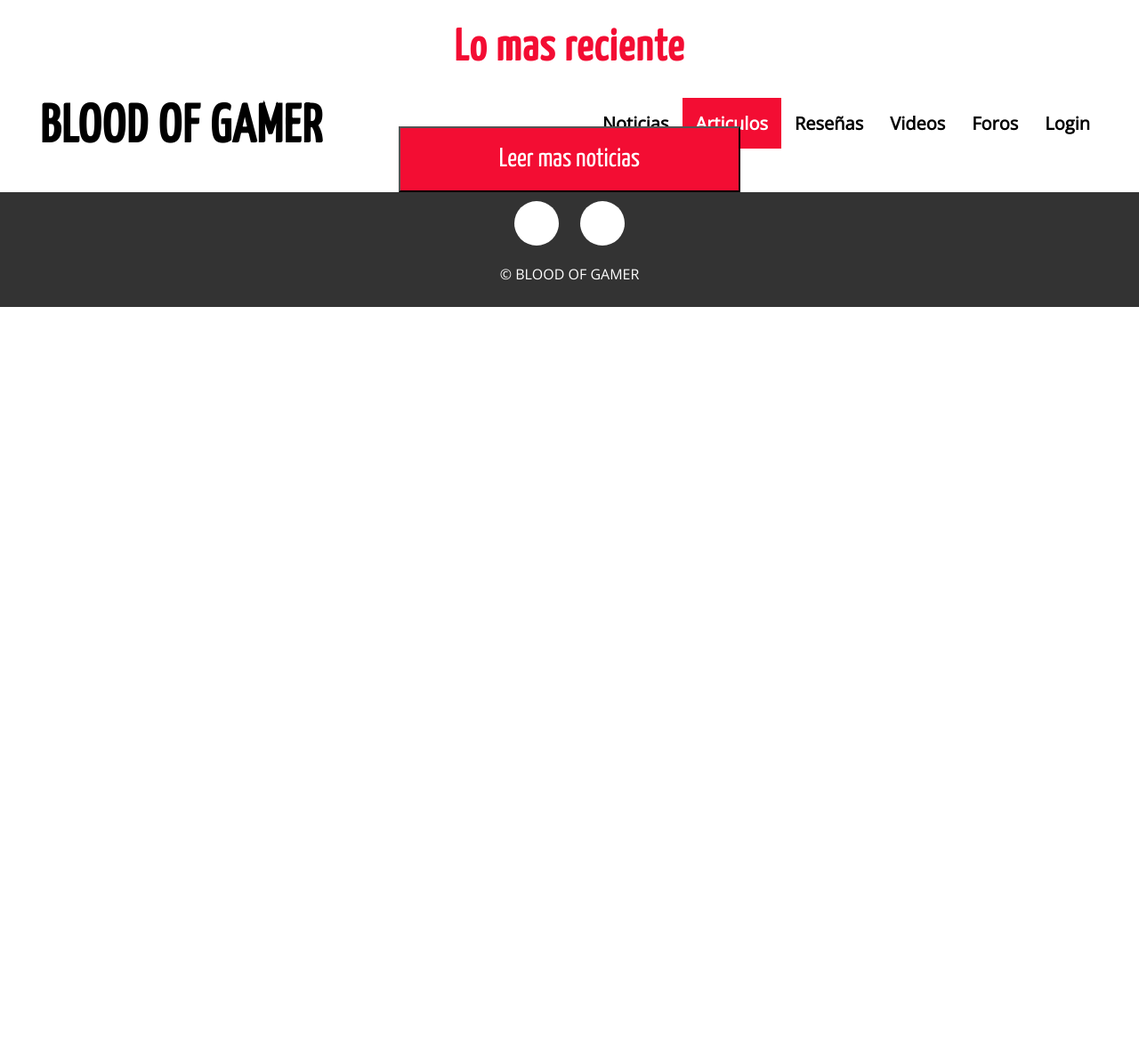
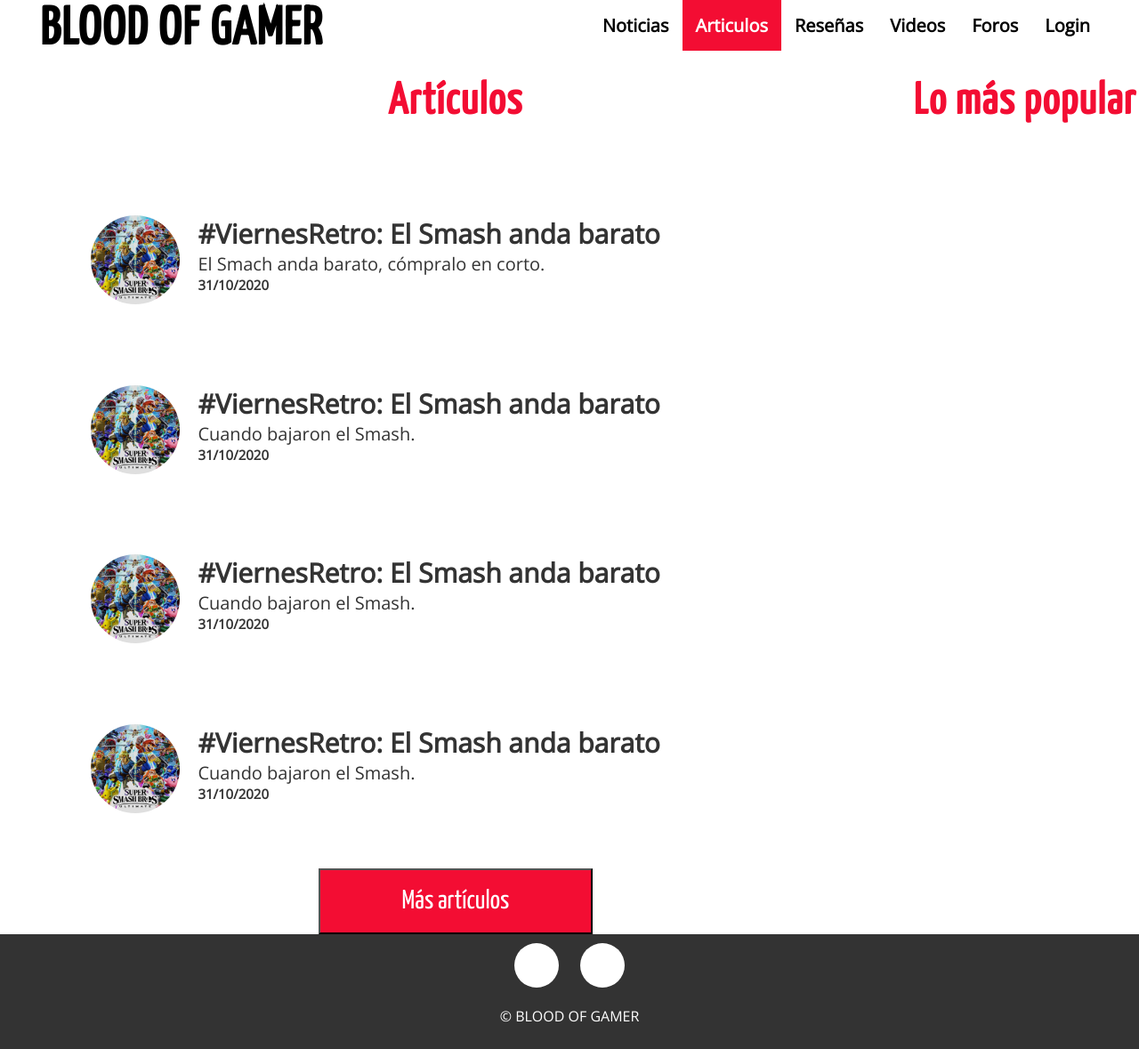
Before and after one commit to GiogenTapia/PaginaWeb, a PHP site: page /articulos.html in a window 1280 px wide. Shown: the whole page at 89% size. Before the commit the page ends 345 px from the top, so only its background shows below. Run offline with PHP 8.4, Linux system fonts and the light colour scheme.

Commit message:
Plantilla artículos generada

```diff
--- a/articulos.html
+++ b/articulos.html
@@ -7,7 +7,6 @@
         <meta name="viewport" content="width=device-width, initial-scale=1.0">
         <title>Documento xD</title>
     </head>
-    <h2 class="section__titulo">Lo mas reciente</h2>
     <body>
         <header class="header">
             <div class="contenedor">
@@ -27,9 +26,52 @@
             </div>
         </header>
         <main>
-
+            <h2 class="section__titulo">Artículos</h2>
+            <article>
+                <a title="Smach" href=""><img src="img/7.jpg" ></a>
+                <div>
+                    <a class="article_titulo" href="">
+                        #ViernesRetro: El Smash anda barato
+                    </a>
+                    <p class="article_texto">El Smach anda barato, cómpralo en corto.</p>
+                    <p class="fecha">31/10/2020</p>
+                </div>
+            </article>
+            <article>
+                <a title="Smach" href=""><img src="img/7.jpg" ></a>
+                <div>
+                    <a class="article_titulo" href="">
+                        #ViernesRetro: El Smash anda barato
+                    </a>
+                    <p class="article_texto">Cuando bajaron el Smash.</p>
+                    <p class="fecha">31/10/2020</p>
+                </div>
+            </article>
+            <article>
+                <a title="Smach" href=""><img src="img/7.jpg" ></a>
+                <div>
+                    <a class="article_titulo" href="">
+                        #ViernesRetro: El Smash anda barato
+                    </a>
+                    <p class="article_texto">Cuando bajaron el Smash.</p>
+                    <p class="fecha">31/10/2020</p>
+                </div>
+            </article>
+            <article>
+                <a title="Smach" href=""><img src="img/7.jpg" ></a>
+                <div>
+                    <a class="article_titulo" href="">
+                        #ViernesRetro: El Smash anda barato
+                    </a>
+                    <p class="article_texto">Cuando bajaron el Smash.</p>
+                    <p class="fecha">31/10/2020</p>
+                </div>
+            </article>
+            <input type="button" class="leer_noticias" value="Más artículos">
         </main>
-        <input type="button" class="leer_noticias" value="Leer mas noticias">
+        <aside>
+            <h2 class="section__titulo">Lo más popular</h2>
+        </aside>
         <footer class="footer">
             <div class="contenedor">
                 <div class="social">
@@ -40,7 +82,6 @@
                 <p class="copy">&copy; BLOOD OF GAMER </p>
             </div>
         </footer>
-        <script src="Recursos.js"></script>
     </body>
 
 </html>
--- a/css/articulos.css
+++ b/css/articulos.css
@@ -1,5 +1,7 @@
 @import url(https://fonts.googleapis.com/css?family=Yanone+Kaffeesatz);
 @import 'https://fonts.googleapis.com/css?family=Open+Sans';
+
+
 * {
   box-sizing: border-box;
 }
@@ -24,6 +26,34 @@
   margin: auto;
   width: 99%;
 }
+/*-------------------Estilos Columna-------------------*/
+body {
+  margin: 0;
+  padding: 0;
+  display: grid;
+  grid-template-columns: [x0] 20% [x1] 30% [x2] 30% [x3] 20% [x4];
+}
+
+header {
+  grid-column-start: x0;
+  grid-column-end: x4;
+}
+
+main {
+  grid-column-start: x0;
+  grid-column-end: x3;
+}
+
+aside {
+  grid-column-start: x3;
+  grid-column-end: x4;
+}
+
+footer {
+  grid-column-start: x0;
+  grid-column-end: x4;
+}
+
 /*-------------------Estilos del header-------------------*/
 .logo_pequeño{
     height: 100px;
@@ -120,9 +150,51 @@
 }
 /*-----------------Estilos de main-----------------*/
 main {
-  position: absolute;
+
 }
 
+/*-----------------Estilos de article-----------------*/
+article {
+  display: block;
+  align-items: center;
+  margin: 10%;
+}
+article img{
+  width:100px;
+  height: auto;
+  border-radius:50%;
+  float: left;
+}
+article div{
+  padding-left: 120px;
+}
+article .article_titulo {
+  font-size: 30px;
+  font-weight: bold;
+  color: #333;
+  text-decoration: none;
+  padding: 0px;
+  margin: 0px;
+}
+
+article .article_texto {
+  font-size: 20px;
+  color: #333;
+  padding: 0px;
+  margin: 0px;
+}
+
+article .fecha {
+  color: #333;
+  font-size: 15px;
+  font-weight: bold;
+  padding: 0px;
+  margin: 0px;
+}
+/*-----------------Estilos de aside-----------------*/
+aside {
+
+}
 /*-----------------Estilos de footer-----------------*/
 
 .footer {
```
Also changed, not shown: img/7.jpg (added).
